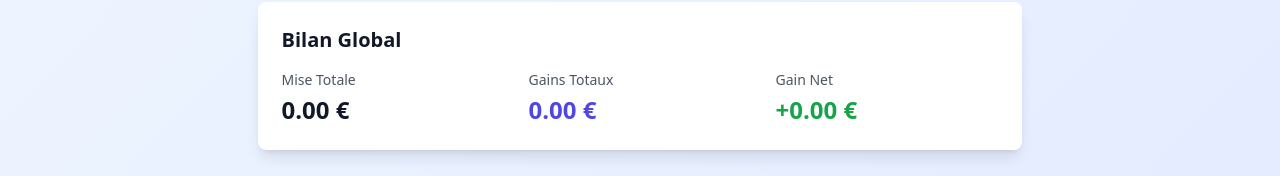
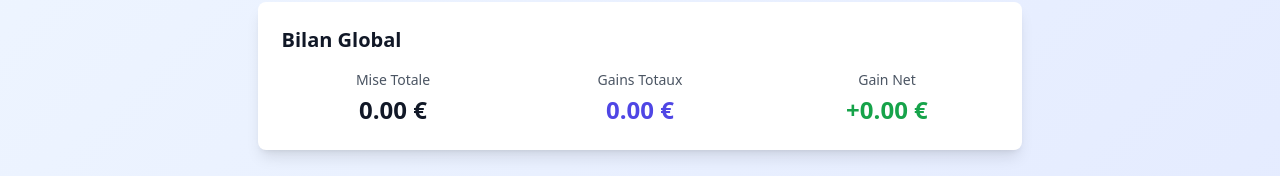
Before and after one commit to Web-Online-Concept/cotes-boostees, a Next.js app: page /stats in a window 1280 px wide. Shown: the part 322-498 px from the top of the page. Built offline with nearby package versions, Linux system fonts and the light colour scheme; no server answers; the database is empty.

Commit message:
Update stats.js

```diff
--- a/pages/stats.js
+++ b/pages/stats.js
@@ -216,19 +216,19 @@ export default function StatsPage() {
             </div>
           </div>
 
-          {/* Bilan global */}
+           {/* Bilan global */}
           <div className="bg-white rounded-lg shadow-lg p-6 mb-8">
             <h2 className="text-xl font-semibold text-gray-900 mb-4">Bilan Global</h2>
             <div className="grid md:grid-cols-3 gap-6">
-              <div>
+              <div className="text-center">
                 <div className="text-sm text-gray-600 mb-1">Mise Totale</div>
                 <div className="text-2xl font-bold text-gray-900">{miseTotal.toFixed(2)} €</div>
               </div>
-              <div>
+              <div className="text-center">
                 <div className="text-sm text-gray-600 mb-1">Gains Totaux</div>
                 <div className="text-2xl font-bold text-indigo-600">{gainsTotal.toFixed(2)} €</div>
               </div>
-              <div>
+              <div className="text-center">
                 <div className="text-sm text-gray-600 mb-1">Gain Net</div>
                 <div className={`text-2xl font-bold ${gainNet >= 0 ? 'text-green-600' : 'text-red-600'}`}>
                   {gainNet >= 0 ? '+' : ''}{gainNet.toFixed(2)} €
```
